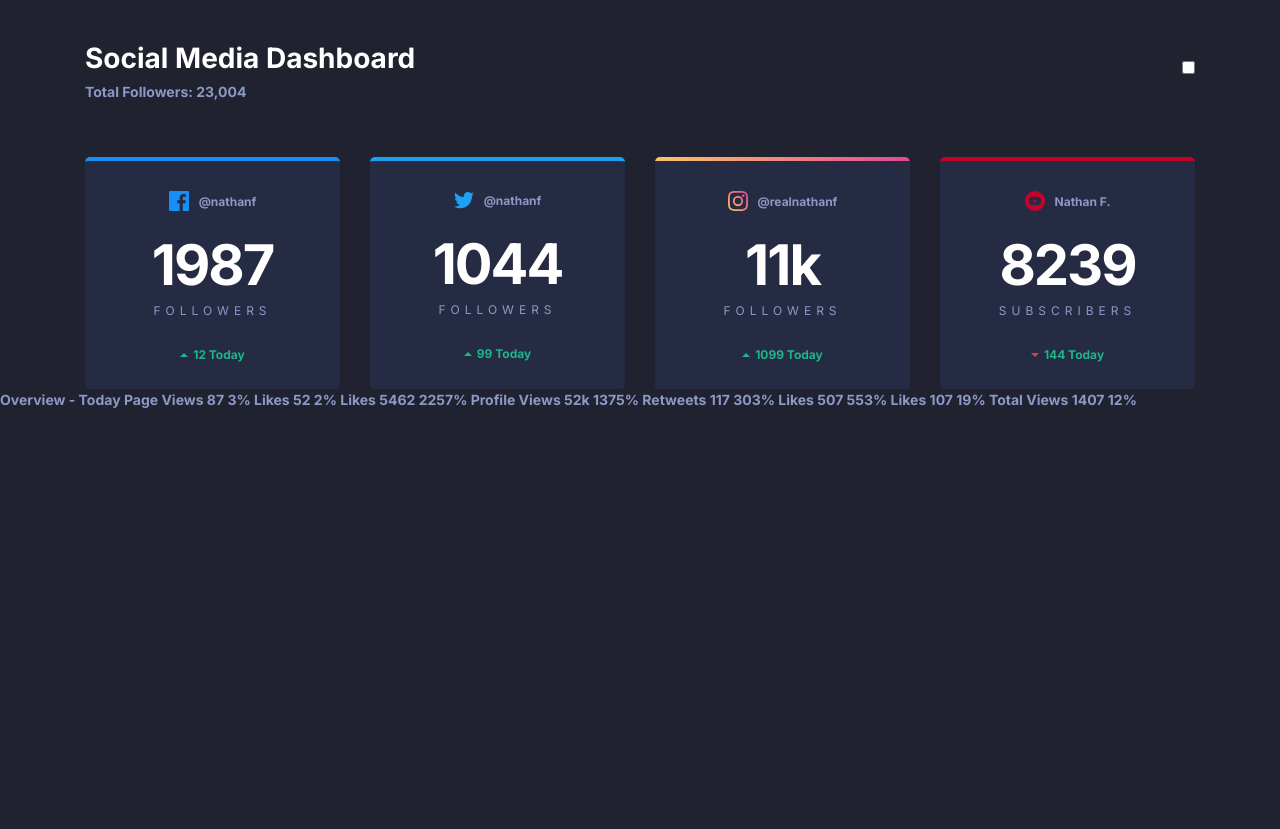
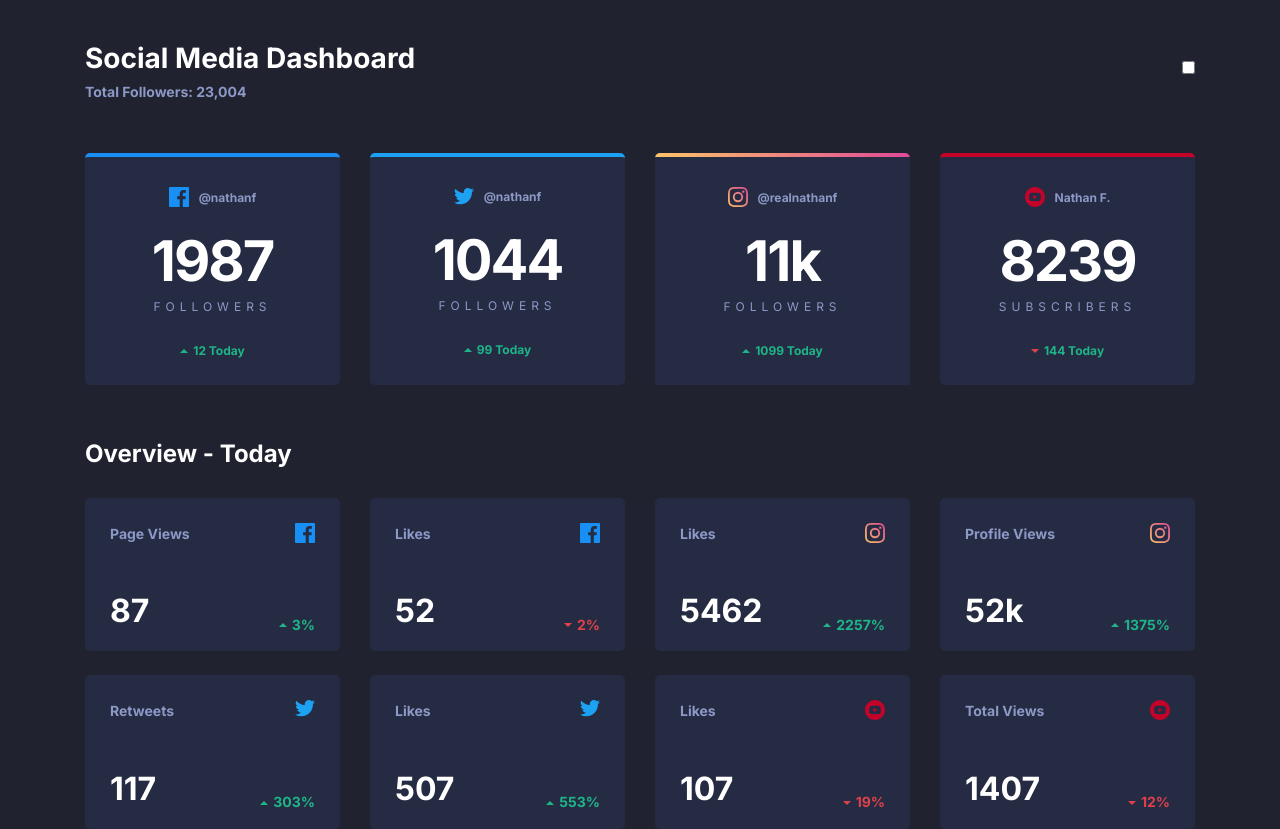
Before and after one commit to shimamooo/Social-Media-Dashboard-with-Theme-Switcher, a plain HTML site: page index.html in a window 1280 px wide. Before the commit the page ends 800 px from the top, so only its background shows below. Drawn offline with Linux system fonts and the light colour scheme.

Commit message:
frontend complete

```diff
--- a/index.html
+++ b/index.html
@@ -26,6 +26,8 @@
         </label>
       </div>
     </header>
+
+
 
     <section class="followers">
       <div class="followers__facebook">
@@ -82,40 +84,134 @@
         </div>
       </div>
     </section>
+
+
+
+    <section class="overview">
+      <h2 class="h2">Overview - Today</h2>
+
+      <div class="overview__dashboard">
+        <div class="overview__dashboard__card">
+          <div class="left">
+            <p>Page Views</p>
+            <h4 class="h4">87</h4>
           </div>
 
-  Overview - Today
+          <div class="right">
+            <img src="images/icon-facebook.svg" alt="facebook">
+            <div class="up">
+              <img src="images/icon-up.svg" alt="up">
+              <p>3%</p>
+            </div>
+          </div>
+        </div>
 
-  Page Views
-  87
-  3%
+        <div class="overview__dashboard__card">
+          <div class="left">
+            <p>Likes</p>
+            <h4 class="h4">52</h4>
+          </div>
 
-  Likes
-  52
-  2%
+          <div class="right">
+            <img src="images/icon-facebook.svg" alt="facebook">
+            <div class="down">
+              <img src="images/icon-down.svg" alt="down">
+              <p>2%</p>
+            </div>
+          </div>
+        </div>
 
-  Likes
-  5462
-  2257%
+        <div class="overview__dashboard__card">
+          <div class="left">
+            <p>Likes</p>
+            <h4 class="h4">5462</h4>
+          </div>
 
-  Profile Views
-  52k
-  1375%
+          <div class="right">
+            <img src="images/icon-instagram.svg" alt="instagram">
+            <div class="up">
+              <img src="images/icon-up.svg" alt="up">
+              <p>2257%</p>
+            </div>
+          </div>
+        </div>
 
-  Retweets
-  117
-  303%
+        <div class="overview__dashboard__card">
+          <div class="left">
+            <p>Profile Views</p>
+            <h4 class="h4">52k</h4>
+          </div>
 
-  Likes
-  507
-  553%
+          <div class="right">
+            <img src="images/icon-instagram.svg" alt="instagram">
+            <div class="up">
+              <img src="images/icon-up.svg" alt="up">
+              <p>1375%</p>
+            </div>
+          </div>
+        </div>
 
-  Likes
-  107
-  19%
+        <div class="overview__dashboard__card">
+          <div class="left">
+            <p>Retweets</p>
+            <h4 class="h4">117</h4>
+          </div>
 
-  Total Views
-  1407
-  12%
+          <div class="right">
+            <img src="images/icon-twitter.svg" alt="twitter">
+            <div class="up">
+              <img src="images/icon-up.svg" alt="up">
+              <p>303%</p>
+            </div>
+          </div>
+        </div>
+
+        <div class="overview__dashboard__card">
+          <div class="left">
+            <p>Likes</p>
+            <h4 class="h4">507</h4>
+          </div>
+
+          <div class="right">
+            <img src="images/icon-twitter.svg" alt="twitter">
+            <div class="up">
+              <img src="images/icon-up.svg" alt="up">
+              <p>553%</p>
+            </div>
+          </div>
+        </div>
+
+        <div class="overview__dashboard__card">
+          <div class="left">
+            <p>Likes</p>
+            <h4 class="h4">107</h4>
+          </div>
+
+          <div class="right">
+            <img src="images/icon-youtube.svg" alt="youtube">
+            <div class="down">
+              <img src="images/icon-down.svg" alt="down">
+              <p>19%</p>
+            </div>
+          </div>
+        </div>
+
+        <div class="overview__dashboard__card">
+          <div class="left">
+            <p>Total Views</p>
+            <h4 class="h4">1407</h4>
+          </div>
+
+          <div class="right">
+            <img src="images/icon-youtube.svg" alt="youtube">
+            <div class="down">
+              <img src="images/icon-down.svg" alt="down">
+              <p>12%</p>
+            </div>
+          </div>
+        </div>
+      </div>
+    </section>
+  </div>
 </body>
 </html>
--- a/style.css
+++ b/style.css
@@ -26,7 +26,7 @@ body {
 }
 
 .header {
-  padding: 3.6rem 0 5.4rem 0;
+  padding: 3.6rem 0 5rem 0;
   display: flex;
   justify-content: space-between;
   align-items: center;
@@ -107,3 +107,60 @@ body {
   justify-content: center;
   align-items: center;
 }
+
+.overview {
+  padding-top: 5rem;
+}
+
+.h2 {
+  font-size: 2.4rem;
+  color: #fff;
+  padding-bottom: 2.4rem;
+}
+
+.overview__dashboard {
+  display: grid;
+  grid-template-columns: repeat(auto-fit, minmax(25rem, 1fr));
+  grid-gap: 2.4rem 3rem;
+}
+
+.overview__dashboard__card {
+  display: grid;
+  grid-template-columns: repeat(2, 1fr);
+  background-color: #252b42;
+  border-radius: 5px;
+  padding: 2.5rem 2.5rem 1.5rem 2.5rem;
+}
+
+.overview__dashboard__card .left {
+  display: flex;
+  flex-direction: column;
+  gap: 4rem;
+}
+
+.h4 {
+  color: #fff;
+  font-size: 3.2rem;
+}
+
+.overview__dashboard__card .right {
+  display: flex;
+  flex-direction: column;
+  align-items: flex-end;
+  gap: 4rem;
+  justify-content: space-between;
+}
+
+.up {
+  display: flex;
+  align-items: center;
+  gap: 0.5rem;
+  color: #1eb589;
+}
+
+.down {
+  display: flex;
+  align-items: center;
+  gap: 0.5rem;
+  color: hsl(356, 69%, 56%);
+}
```
Lines whose indentation alone changed are shown as unchanged.
